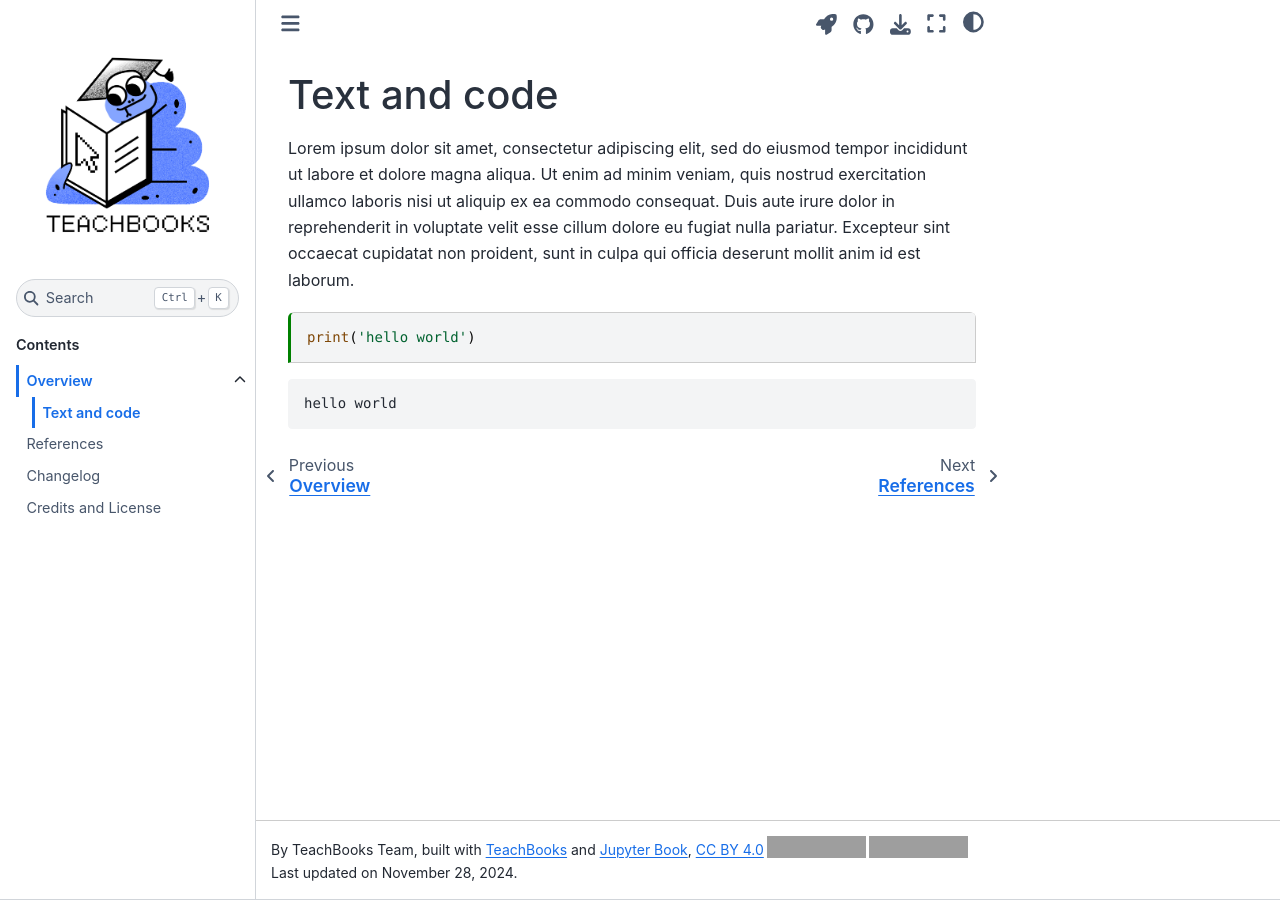
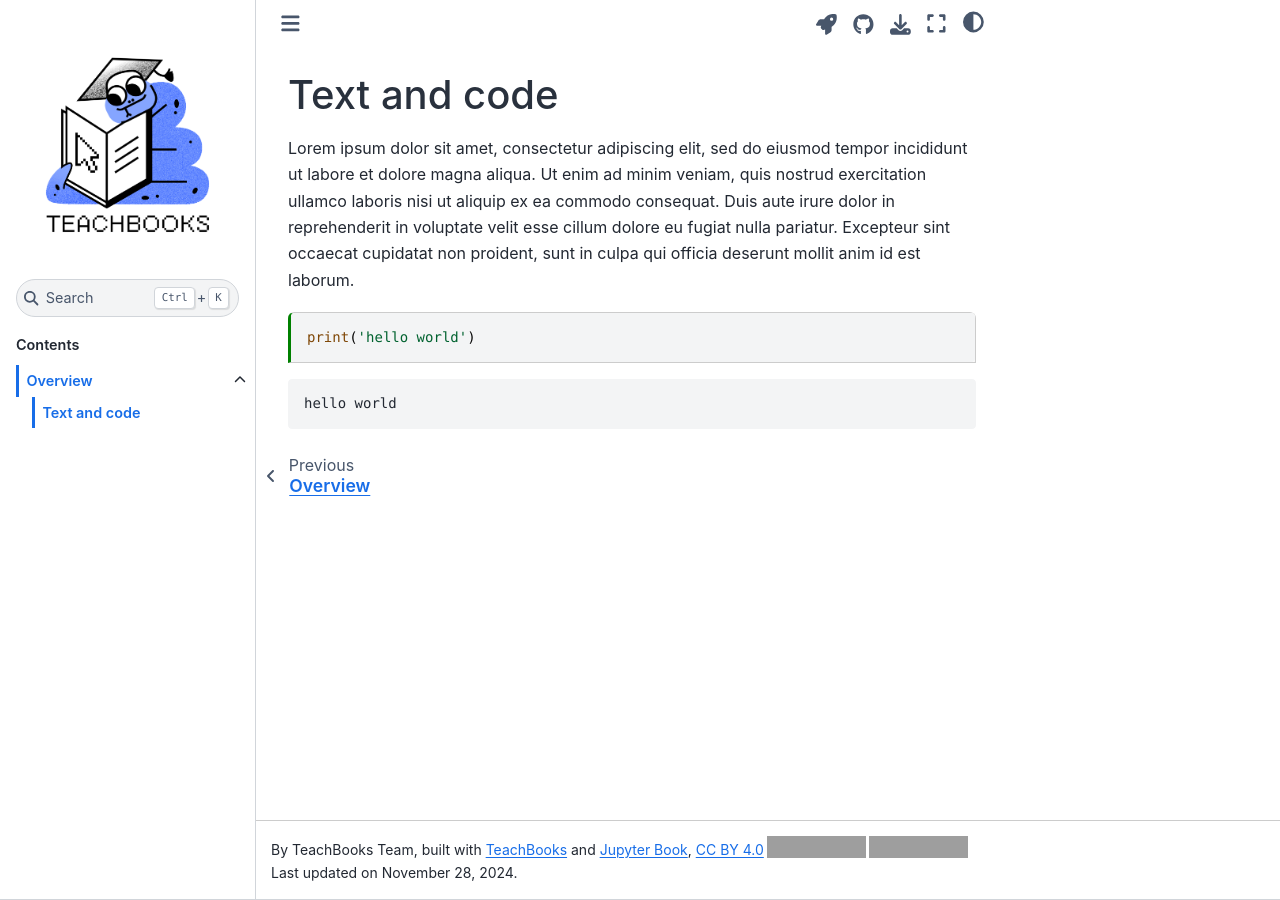
Before and after one commit to Bodebobo/stencilV2-elektriciteit, a Jupyter Book: the page built from book/some_content/text_and_code.ipynb, in a window 1280 px wide. Built offline with Jupyter Book 1.0.4 settings and Sphinx 7.4.7 and the Sphinx Book theme 1.1.4, drawn with Linux system fonts in a browser that asks for light colours; comment, search, counter and statistics services are not loaded; grey boxes are pictures that could not be loaded.

Commit message:
Deleted files from TOC that where not needed

```diff
--- a/book/_toc.yml
+++ b/book/_toc.yml
@@ -7,6 +7,3 @@ parts:
     - file: some_content/overview.md
       sections:
       - file: some_content/text_and_code.ipynb
-    - file: references.md
-    - file: changelog.md
-    - file: credits.md
```
